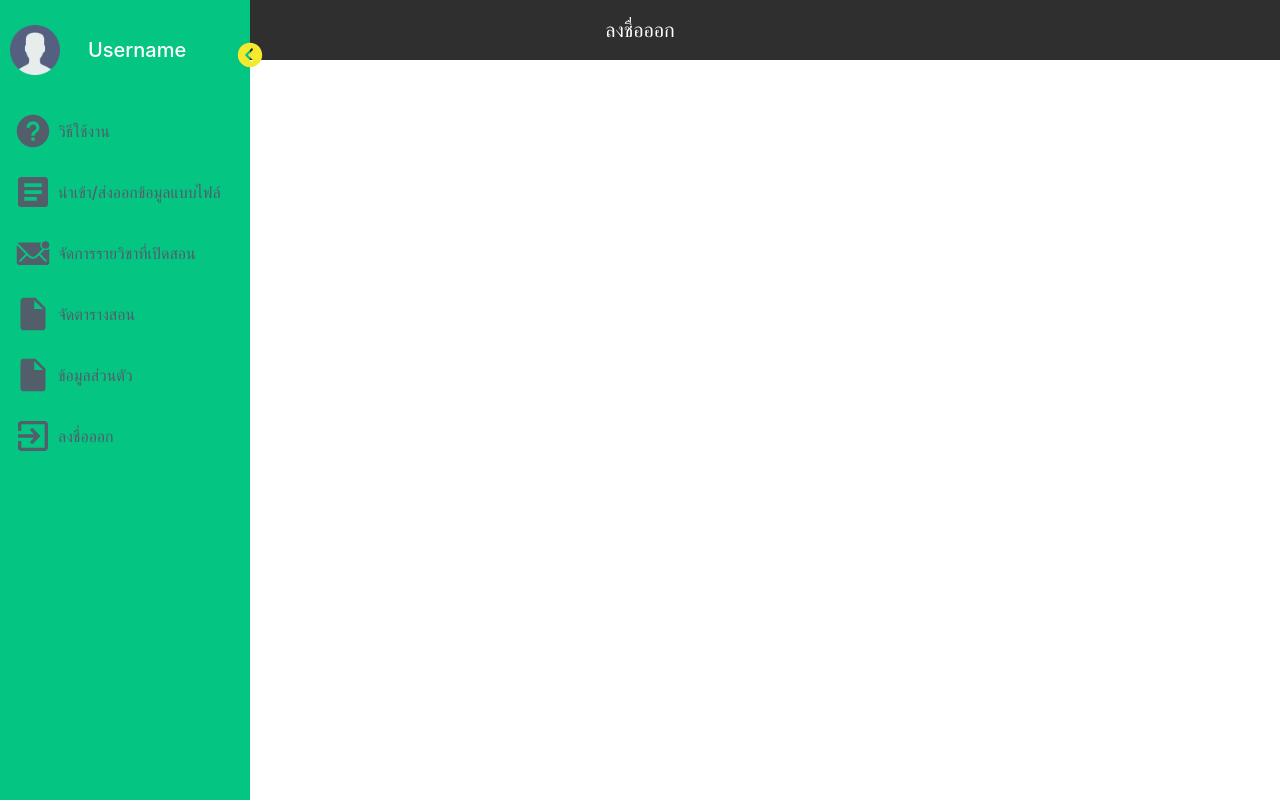
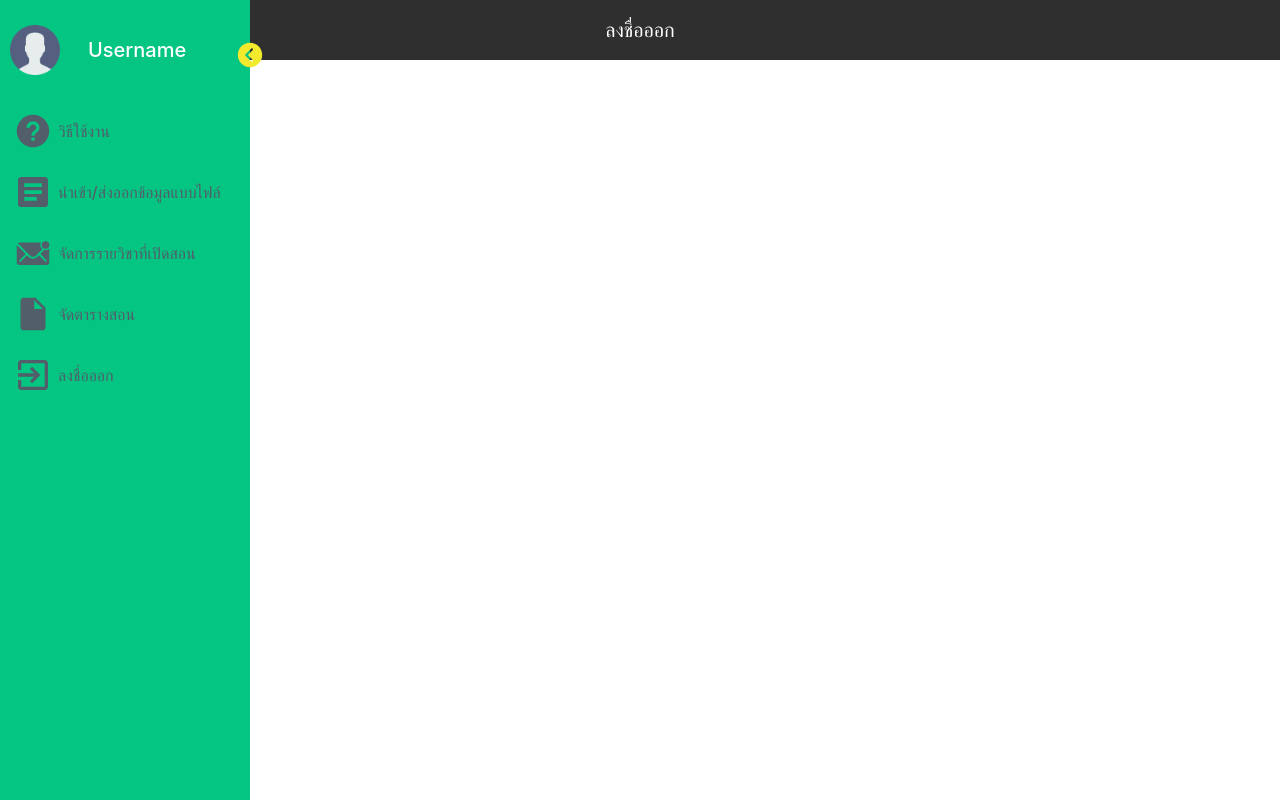
Before and after one commit to nattakit2543/SE-Final, a React (Vite) app in the folder SE_PROJ_2/: page /admin in a window 1280 px wide. Built offline with nearby package versions, Linux system fonts and the light colour scheme.

Commit message:
อัพเดทเส้นทางที่ Link ไปยังส่วนต่างๆ

```diff
--- a/SE_PROJ_2/src/App.jsx
+++ b/SE_PROJ_2/src/App.jsx
@@ -10,8 +10,8 @@ function App() {
       <div className="App">
         <Routes>
           <Route path="/" element={<LoginPage />} />
-          <Route path="/admin" element={<AdminApp />} />
-          <Route path="/teacher" element={<TeacherApp />} />
+          <Route path="/admin/*" element={<AdminApp />} />
+          <Route path="/teacher/*" element={<TeacherApp />} />
         </Routes>
       </div>
     </Router>
--- a/SE_PROJ_2/src/components/NavSidebar/NavSidebar.jsx
+++ b/SE_PROJ_2/src/components/NavSidebar/NavSidebar.jsx
@@ -1,22 +1,14 @@
-// NavSidebar.jsx
 import React, { useState, useEffect } from 'react';
-import { NavLink, useLocation } from 'react-router-dom';
+import { NavLink, useLocation, useNavigate } from 'react-router-dom';
 import './NavSidebar.css';
 import userImage from '../../assets/user.png';
-import {
-  IoMdHelpCircle,
-  IoMdListBox,
-  IoMdDocument,
-  IoMdExit,
-  IoIosArrowDroprightCircle,
-  IoIosArrowDropleftCircle,
-  IoIosMailUnread,
-} from "react-icons/io";
+import { IoMdHelpCircle, IoMdListBox, IoMdDocument, IoMdExit, IoIosArrowDroprightCircle, IoIosArrowDropleftCircle, IoIosMailUnread } from "react-icons/io";
 
 const SIDEBAR_WIDTH_EXPANDED = 250;
 const SIDEBAR_WIDTH_COLLAPSED = 80;
 
 const NavSidebar = ({ menuItems }) => {
+  const navigate = useNavigate();
   const location = useLocation();
   const [isSidebarExpanded, setIsSidebarExpanded] = useState(true);
   const [iconPosition, setIconPosition] = useState(SIDEBAR_WIDTH_EXPANDED);
@@ -33,6 +25,10 @@ const NavSidebar = ({ menuItems }) => {
     return activeItem ? activeItem.title : "";
   };
 
+  const handleUserImageClick = () => {
+    navigate('/userInfo');
+  };
+
   return (
     <div>
       <div className="navbar">
@@ -42,7 +38,7 @@ const NavSidebar = ({ menuItems }) => {
         {isSidebarExpanded ? <IoIosArrowDropleftCircle size={30} /> : <IoIosArrowDroprightCircle size={30} />}
       </div>
       <div className={`sidebar ${isSidebarExpanded ? '' : 'collapsed'}`}>
-        <NavLink to="/userInfo" className="sidebar-header">
+        <NavLink to="/userInfo" className="sidebar-header" onClick={handleUserImageClick}>
           <img src={userImage} alt="User" className="user-image" />
           <span className="username">Username</span>
         </NavLink>
--- a/SE_PROJ_2/src/pages/1Admin/AdminApp.jsx
+++ b/SE_PROJ_2/src/pages/1Admin/AdminApp.jsx
@@ -13,7 +13,6 @@ const adminMenuItems = [
   { title: "นำเข้า/ส่งออกข้อมูลแบบไฟล์", icon: IoMdListBox, path: "/admin/importAndExport" },
   { title: "จัดการรายวิชาที่เปิดสอน", icon: IoIosMailUnread, path: "/admin/editTheCourseTem" },
   { title: "จัดตารางสอน", icon: IoMdDocument, path: "/admin/subjectManager" },
-  { title: "ข้อมูลส่วนตัว", icon: IoMdDocument, path: "/admin/userInfo" },
   { title: "ลงชื่อออก", icon: IoMdExit, path: "/" }
 ];
 
--- a/SE_PROJ_2/src/pages/2Teacher/TeacherApp.jsx
+++ b/SE_PROJ_2/src/pages/2Teacher/TeacherApp.jsx
@@ -11,7 +11,6 @@ const teacherMenuItems = [
   { title: "วิธีใช้งาน", icon: IoMdHelpCircle, path: "/teacher/howToUseT" },
   { title: "ตารางสอน", icon: IoMdListBox, path: "/teacher/schTable" },
   { title: "ยื่นคำร้อง", icon: IoMdDocument, path: "/teacher/reqSub" },
-  { title: "ข้อมูลส่วนตัว", icon: IoMdDocument, path: "/teacher/userInfo" },
   { title: "ลงชื่อออก", icon: IoMdExit, path: "/" }
 ];
 
```
